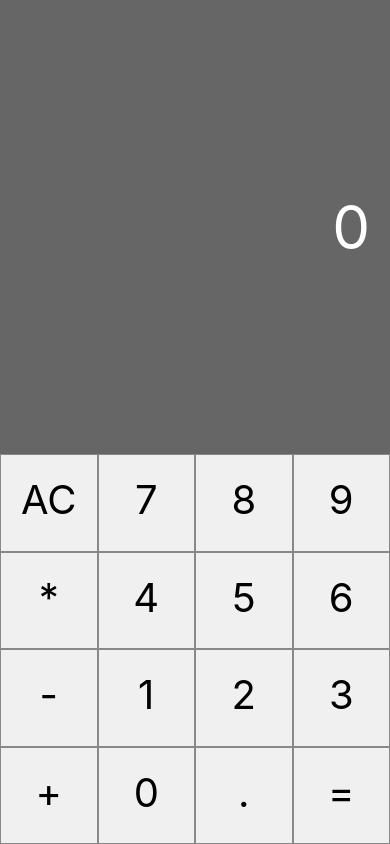
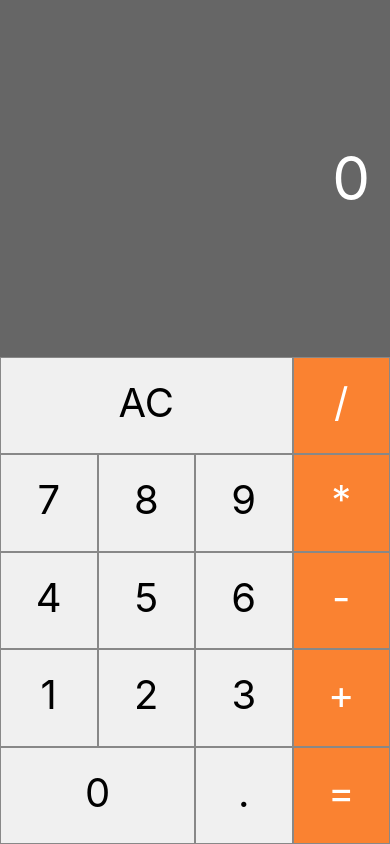
Before and after one commit to WagnerReis/Curso-react-native, a React Native app in the folder calculator/: screen / in a window 390 px wide. Built offline with nearby package versions, Linux system fonts and the light colour scheme.

Commit message:
Componente Botão #02/Projeto Calculadora

```diff
--- a/calculator/App.js
+++ b/calculator/App.js
@@ -9,27 +9,40 @@
   displayValue: '0'
 }
 
+  addDigit = n => {
+    this.setState({ displayValue: n})
+  }
+
+  clearMemory = () => {
+    this.setState({displayValue: '0'})
+  }
+
+  setOperation = operation => {
+
+  }
+
   render() {
     return (
       <View style={styles.container}>
         <Display value={this.state.displayValue} />
         <View style={styles.buttons}>
-            <Button label='AC' />
-            <Button label='7' />
-            <Button label='8' />
-            <Button label='9' />
-            <Button label='*' />
-            <Button label='4' />
-            <Button label='5' />
-            <Button label='6' />
-            <Button label='-' />
-            <Button label='1' />
-            <Button label='2' />
-            <Button label='3' />
-            <Button label='+' />
-            <Button label='0' />
-            <Button label='.' />
-            <Button label='=' />
+            <Button label='AC' triple onClick={this.clearMemory} />
+            <Button label='/' operation onClick={this.setOperation} />
+            <Button label='7' onClick={this.addDigit} />
+            <Button label='8' onClick={this.addDigit}/>
+            <Button label='9' onClick={this.addDigit}/>
+            <Button label='*' operation onClick={this.setOperation}/>
+            <Button label='4' onClick={this.addDigit}/>
+            <Button label='5' onClick={this.addDigit}/>
+            <Button label='6' onClick={this.addDigit}/>
+            <Button label='-' operation onClick={this.setOperation}/>
+            <Button label='1' onClick={this.addDigit}/>
+            <Button label='2' onClick={this.addDigit}/>
+            <Button label='3' onClick={this.addDigit}/>
+            <Button label='+' operation onClick={this.setOperation}/>
+            <Button label='0' double onClick={this.addDigit}/>
+            <Button label='.' onClick={this.addDigit}/>
+            <Button label='=' operation onClick={this.setOperation}/>
         </View>
       </View>
     );
--- a/calculator/src/components/Button.js
+++ b/calculator/src/components/Button.js
@@ -16,11 +16,27 @@
         textAlign: 'center',
         borderWidth: 1,
         borderColor: '#888',
+    },
+    operationButton: {
+        color: '#fff',
+        backgroundColor: '#fa8231',
+    },
+    buttonDouble: {
+         width: (Dimensions.get('window').width / 4) * 2,
+    },
+    buttonTriple: {
+        width: (Dimensions.get('window').width / 4) * 3,
     }
 })
 
 export default props => {
-    return <TouchableHighlight onPress={props.onClick}>
-                <Text style={styles.button}>{props.label}</Text>
-            </TouchableHighlight>
+    const stylesButton = [styles.button]
+    if(props.double) stylesButton.push(styles.buttonDouble)
+    if(props.triple) stylesButton.push(styles.buttonTriple)
+    if(props.operation) stylesButton.push(styles.operationButton)
+    return (
+        <TouchableHighlight onPress={() => props.onClick(props.label)}>
+           <Text style={stylesButton}>{props.label}</Text>
+         </TouchableHighlight>
+    )
 }
```
